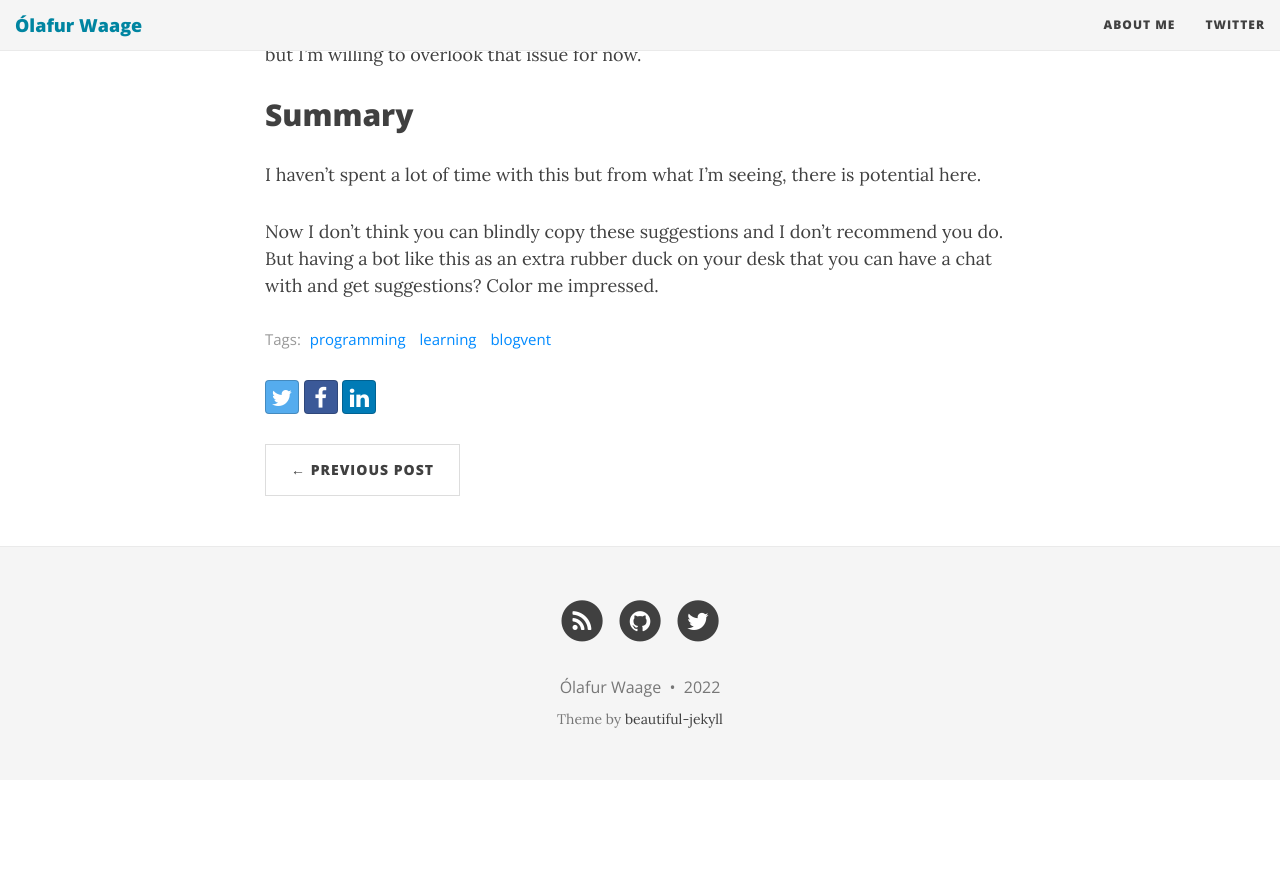
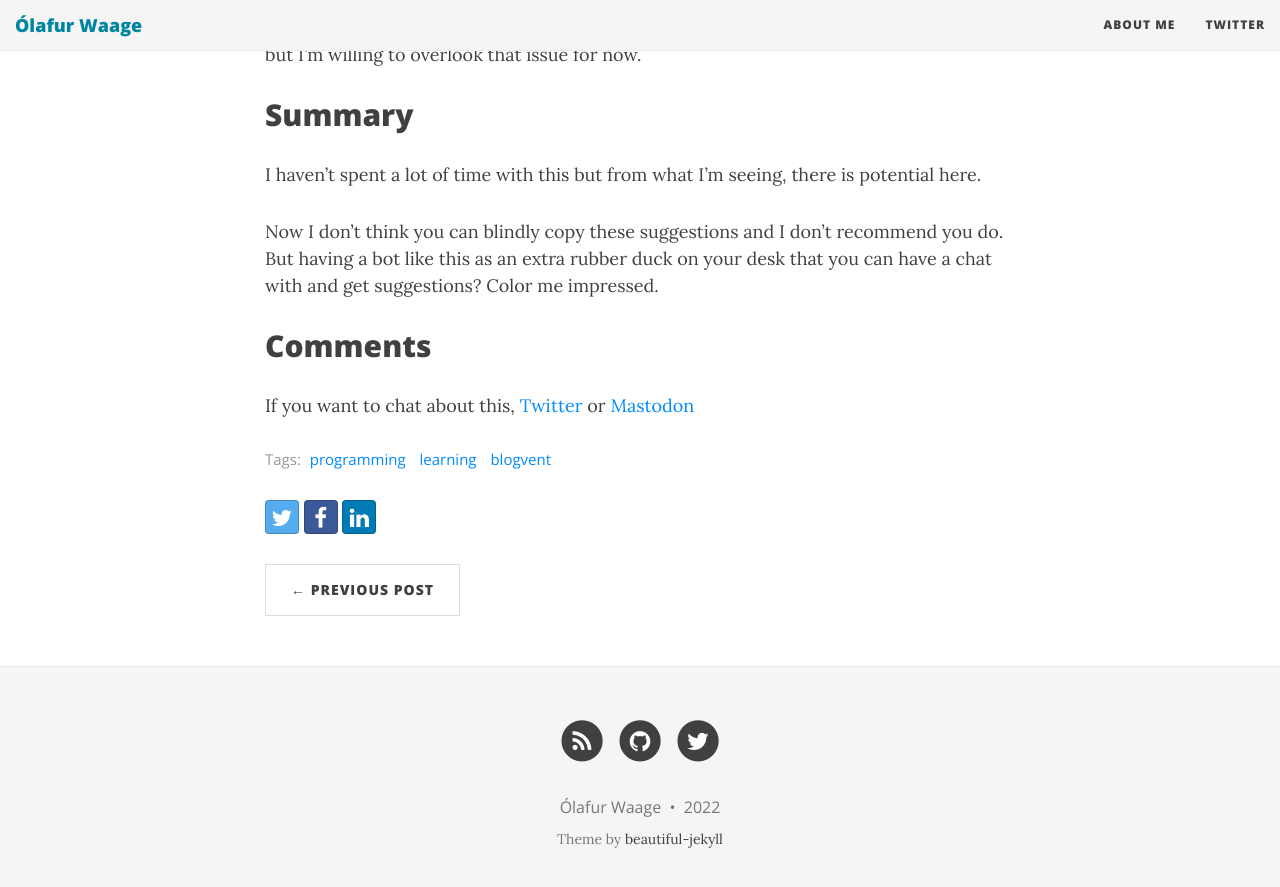
Before and after one commit to olafurw/olafurw.github.io, a Jekyll site: the page built from _posts/2022-12-06-chatgpt-code-reviews.md, in a window 1280 px wide and 900 px high, scrolled down 7059 px. Shown: the top 887 px of the window. Built offline with Jekyll 4.4.1, drawn with Linux system fonts in a browser that asks for light colours; nearby versions of some CDN libraries; before the commit the page ends 7839 px from its top, so only the background shows below that.

Commit message:
chatgpt comments

```diff
--- a/_posts/2022-12-06-chatgpt-code-reviews.md
+++ b/_posts/2022-12-06-chatgpt-code-reviews.md
@@ -78,3 +78,7 @@
 I haven't spent a lot of time with this but from what I'm seeing, there is potential here.
 
 Now I don't think you can blindly copy these suggestions and I don't recommend you do. But having a bot like this as an extra rubber duck on your desk that you can have a chat with and get suggestions? Color me impressed.
+
+## Comments
+
+If you want to chat about this, [Twitter](https://twitter.com/olafurw/status/1600233175531167745) or [Mastodon](https://mastodon.social/@olafurw/109468733358202936)
```
